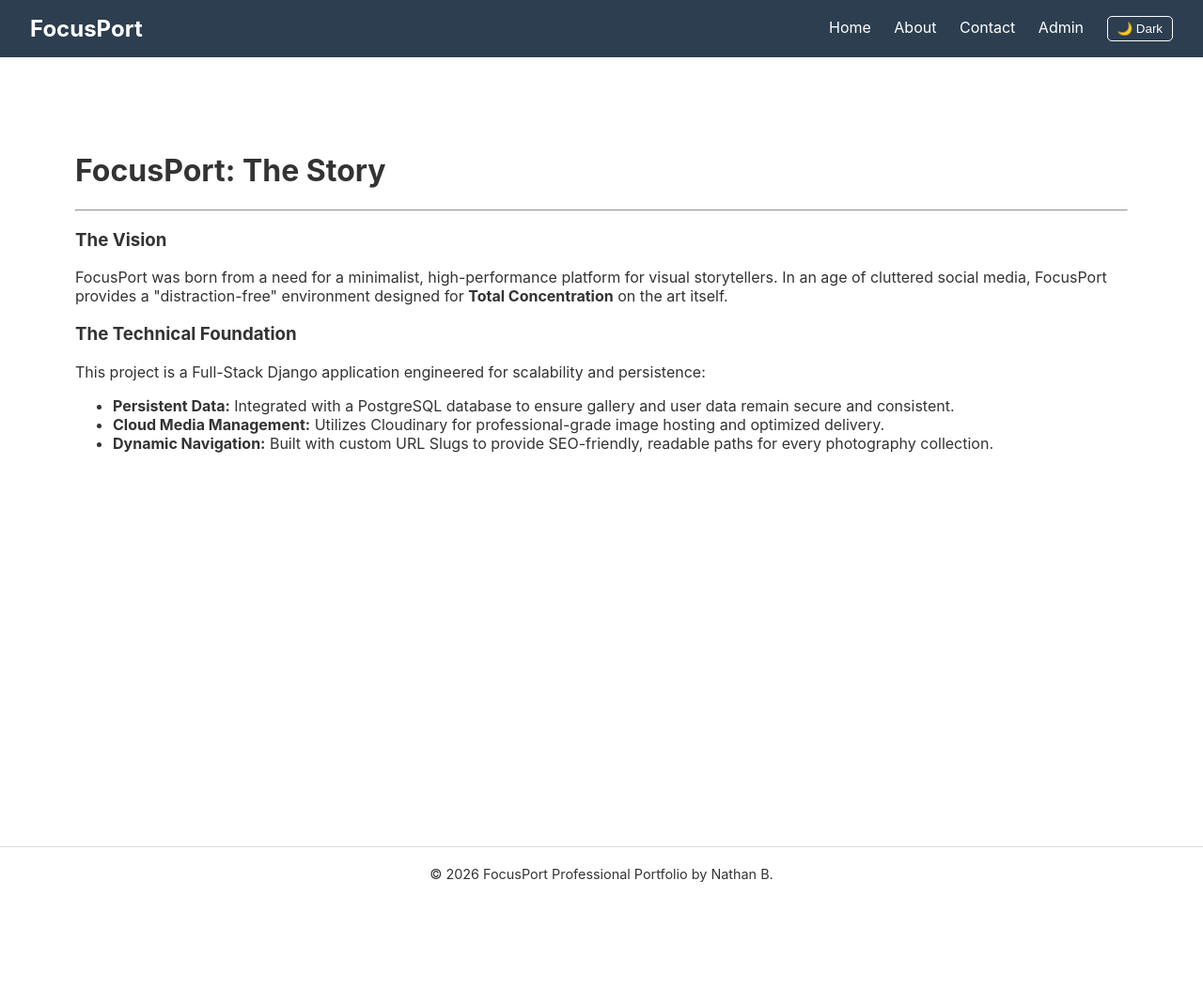
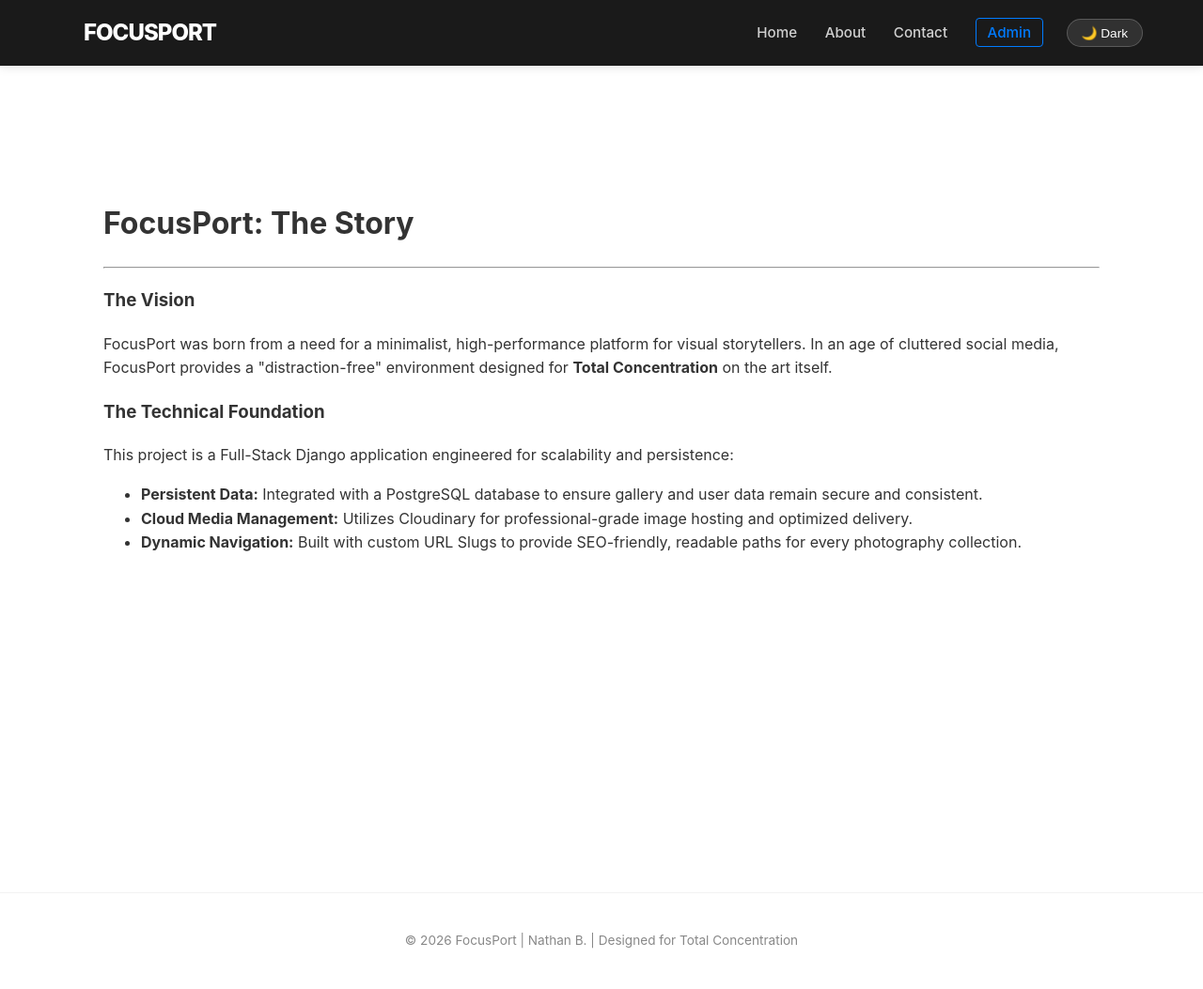
Before and after one commit to NathanBiaya/FocusPort, a Django app: page /about/ in a window 1280 px wide. Shown: the whole page at 94% size. Before the commit the page ends 939 px from the top, so only its background shows below. Run offline with Django 5.2, Linux system fonts and the light colour scheme.

Commit message:
Final persistence and UI setup

```diff
--- a/focusport_project/settings.py
+++ b/focusport_project/settings.py
@@ -96,3 +96,6 @@ CLOUDINARY_STORAGE = {
 DEFAULT_FILE_STORAGE = 'cloudinary_storage.storage.MediaCloudinaryStorage'
 
 DEFAULT_AUTO_FIELD = 'django.db.models.BigAutoField'
+
+# This ensures Django Admin looks pretty on Render
+STATICFILES_STORAGE = 'whitenoise.storage.CompressedManifestStaticFilesStorage'
--- a/templates/base.html
+++ b/templates/base.html
@@ -5,22 +5,16 @@
     <meta name="viewport" content="width=device-width, initial-scale=1.0">
     <title>{% block title %}FocusPort{% endblock %}</title>
 
+    <link rel="stylesheet" href="https://cdnjs.cloudflare.com/ajax/libs/font-awesome/6.0.0/css/all.min.css">
+
     <style>
-    /* 1. Define our color palettes */
     :root {
         --bg-color: #ffffff;
         --text-color: #333333;
-        --nav-bg: #2c3e50;
+        --nav-bg: #1a1a1a; /* Darker for better contrast */
         --card-bg: #f9f9f9;
-        --accent: #3498db;
-        --font-main: 'Helvetica Neue', sans-serif;
-    }
-
-
-    .btn-primary {
-        background-color: var(--accent-color);
-        border-radius: 4px;
-        transition: 0.3s;
+        --accent: #007bff;
+        --font-main: 'Inter', 'Helvetica Neue', sans-serif;
     }
 
     [data-theme="dark"] {
@@ -28,156 +22,90 @@
         --text-color: #e0e0e0;
         --nav-bg: #000000;
         --card-bg: #1e1e1e;
-        --accent: #5dade2;
+        --accent: #3498db;
     }
 
-    /* 2. Global Styles */
     body {
-        font-family: 'Inter', sans-serif;
-        color: #333;
-        margin: 0;
+        font-family: var(--font-main);
         background-color: var(--bg-color);
         color: var(--text-color);
+        margin: 0;
         transition: background 0.3s, color 0.3s;
+        line-height: 1.6;
     }
 
+    /* Professional Navigation */
     nav {
         background: var(--nav-bg);
         color: white;
-        padding: 1rem 2rem;
+        padding: 1rem 5%;
         display: flex;
         justify-content: space-between;
         align-items: center;
+        box-shadow: 0 2px 10px rgba(0,0,0,0.1);
+    }
+
+    .logo {
+        font-size: 1.5rem;
+        font-weight: 800;
+        letter-spacing: -1px;
+        color: white;
+        text-decoration: none;
     }
 
     nav a {
-        color: white;
-        margin-left: 20px;
+        color: rgba(255,255,255,0.8);
+        margin-left: 25px;
         text-decoration: none;
-        position: relative; /* Required for the underline to position itself */
-        padding-bottom: 5px;
-        transition: color 0.3s ease;
+        font-weight: 500;
+        font-size: 0.95rem;
+        transition: color 0.3s;
     }
 
-    /* The "Animated Underline" logic */
-    nav a::after {
-        content: '';
-        position: absolute;
-        width: 0;
-        height: 2px;
-        bottom: 0;
-        left: 0;
-        background-color: var(--accent);
-        transition: width 0.3s ease;
+    nav a:hover { color: white; }
+
+    .container {
+        padding: 60px 20px;
+        max-width: 1100px;
+        margin: auto;
+        min-height: 80vh;
+        animation: fadeIn 0.6s ease-out;
     }
 
-    nav a:hover {
-        color: var(--accent);
+    /* Theme Toggle Button */
+    #theme-toggle {
+        background: rgba(255,255,255,0.1);
+        border: 1px solid rgba(255,255,255,0.2);
+        color: white;
+        padding: 6px 15px;
+        border-radius: 20px;
+        cursor: pointer;
+        font-size: 0.85rem;
+        margin-left: 20px;
+        transition: 0.3s;
     }
 
-    nav a:hover::after {
-        width: 100%;
-    }
-
-    .container {
-        padding: 40px;
-        max-width: 1200px;
-        margin: auto;
-        min-height: 80vh;
-    }
-
-    .gallery-card {
-        background: var(--card-bg);
-        border: 1px solid rgba(0,0,0,0.1);
-        padding: 15px;
-        border-radius: 12px;
-        transition: transform 0.3s ease, box-shadow 0.3s ease;
-        overflow: hidden; /* Keeps the zooming image inside the card */
-    }
-
-    /* The "Lift" effect */
-    .gallery-card:hover {
-    transform: translateY(-8px);
-    box-shadow: 0 10px 20px rgba(0,0,0,0.2);
-    border-color: var(--accent);
-    }
-
-    /* The "Zoom" effect for images */
-    .gallery-card img {
-    transition: transform 0.5s ease;
-    border-radius: 8px;
-    }
-
-    .gallery-card:hover img {
-    transform: scale(1.05);
-    }
-
+    #theme-toggle:hover { background: rgba(255,255,255,0.2); }
 
     footer {
         text-align: center;
-        padding: 20px;
-        font-size: 0.9em;
-        border-top: 1px solid #ddd;
-        margin-top: 40px;
+        padding: 40px 20px;
+        font-size: 0.85rem;
+        color: #888;
+        border-top: 1px solid rgba(0,0,0,0.05);
     }
 
-
-    /* Page Load Animation */
     @keyframes fadeIn {
         from { opacity: 0; transform: translateY(10px); }
         to { opacity: 1; transform: translateY(0); }
     }
 
-    .container {
-        animation: fadeIn 0.6s ease-out;
+    /* Responsive Logic */
+    @media (max-width: 768px) {
+        nav { flex-direction: column; padding: 1.5rem; }
+        .nav-links { margin-top: 15px; }
+        nav a { margin: 0 10px; }
     }
-
-
-/* --- RESPONSIVE DESIGN --- */
-
-/* For tablets and phones */
-@media (max-width: 768px) {
-    nav {
-        flex-direction: column; /* Stack logo and links vertically */
-        padding: 1rem;
-    }
-
-    nav div {
-        margin-top: 10px;
-        display: flex;
-        flex-wrap: wrap;
-        justify-content: center;
-        gap: 10px;
-    }
-
-    nav a {
-        margin: 5px;
-        font-size: 0.9em;
-    }
-
-    .container {
-        padding: 20px; /* Less whitespace on small screens */
-    }
-
-    h1 {
-        font-size: 1.8em; /* Slightly smaller headers */
-    }
-}
-
-/* Specific fix for the Gallery Grid */
-.photo-grid {
-    display: grid;
-    grid-template-columns: repeat(auto-fill, minmax(280px, 1fr));
-    gap: 20px;
-}
-
-
-
-
-
-
-
-
     </style>
 
     {% block extra_css %}{% endblock %}
@@ -185,52 +113,37 @@
 <body>
 
     <nav>
-        <div style="font-size: 1.5em; font-weight: bold;">FocusPort</div>
-        <div>
+        <a href="{% url 'home' %}" class="logo">FOCUS<span>PORT</span></a>
+        <div class="nav-links">
             <a href="{% url 'home' %}">Home</a>
             <a href="{% url 'about' %}">About</a>
             <a href="{% url 'contact' %}">Contact</a>
-            <a href="/admin">Admin</a>
-            <button id="theme-toggle" style="margin-left: 20px; cursor: pointer; background: none; border: 1px solid white; color: white; padding: 5px 10px; border-radius: 5px;">
-                🌙 Dark
-            </button>
+            <a href="/admin" style="border: 1px solid var(--accent); padding: 5px 12px; border-radius: 4px; color: var(--accent);">Admin</a>
+            <button id="theme-toggle">🌙 Dark</button>
         </div>
     </nav>
 
     <div class="container">
-        {% block content %}
-        <!-- Unique page content goes here -->
-        {% endblock %}
+        {% block content %}{% endblock %}
     </div>
 
     <footer>
-        &copy; 2026 FocusPort Professional Portfolio by Nathan B.
+        &copy; 2026 FocusPort | Nathan B. | Designed for Total Concentration
     </footer>
 
     <script>
         const toggleBtn = document.getElementById('theme-toggle');
-        const currentTheme = localStorage.getItem('theme');
+        const currentTheme = localStorage.getItem('theme') || 'light';
 
-        // Check for saved user preference
-        if (currentTheme) {
-            document.documentElement.setAttribute('data-theme', currentTheme);
-            if (currentTheme === 'dark') {
-                toggleBtn.textContent = '☀️ Light';
-            }
-        }
+        document.documentElement.setAttribute('data-theme', currentTheme);
+        toggleBtn.textContent = currentTheme === 'dark' ? '☀️ Light' : '🌙 Dark';
 
         toggleBtn.addEventListener('click', () => {
             let theme = document.documentElement.getAttribute('data-theme');
-
-            if (theme === 'dark') {
-                document.documentElement.setAttribute('data-theme', 'light');
-                localStorage.setItem('theme', 'light');
-                toggleBtn.textContent = '🌙 Dark';
-            } else {
-                document.documentElement.setAttribute('data-theme', 'dark');
-                localStorage.setItem('theme', 'dark');
-                toggleBtn.textContent = '☀️ Light';
-            }
+            let newTheme = theme === 'dark' ? 'light' : 'dark';
+            document.documentElement.setAttribute('data-theme', newTheme);
+            localStorage.setItem('theme', newTheme);
+            toggleBtn.textContent = newTheme === 'dark' ? '☀️ Light' : '🌙 Dark';
         });
     </script>
 </body>
```
